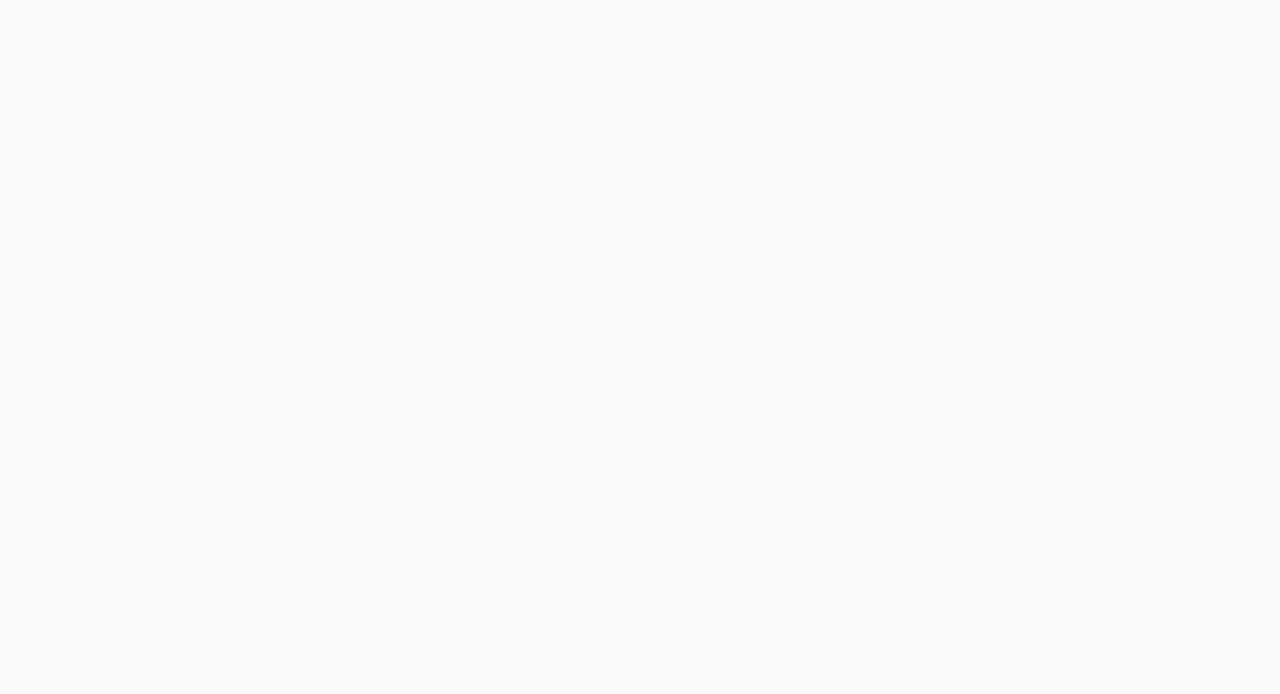
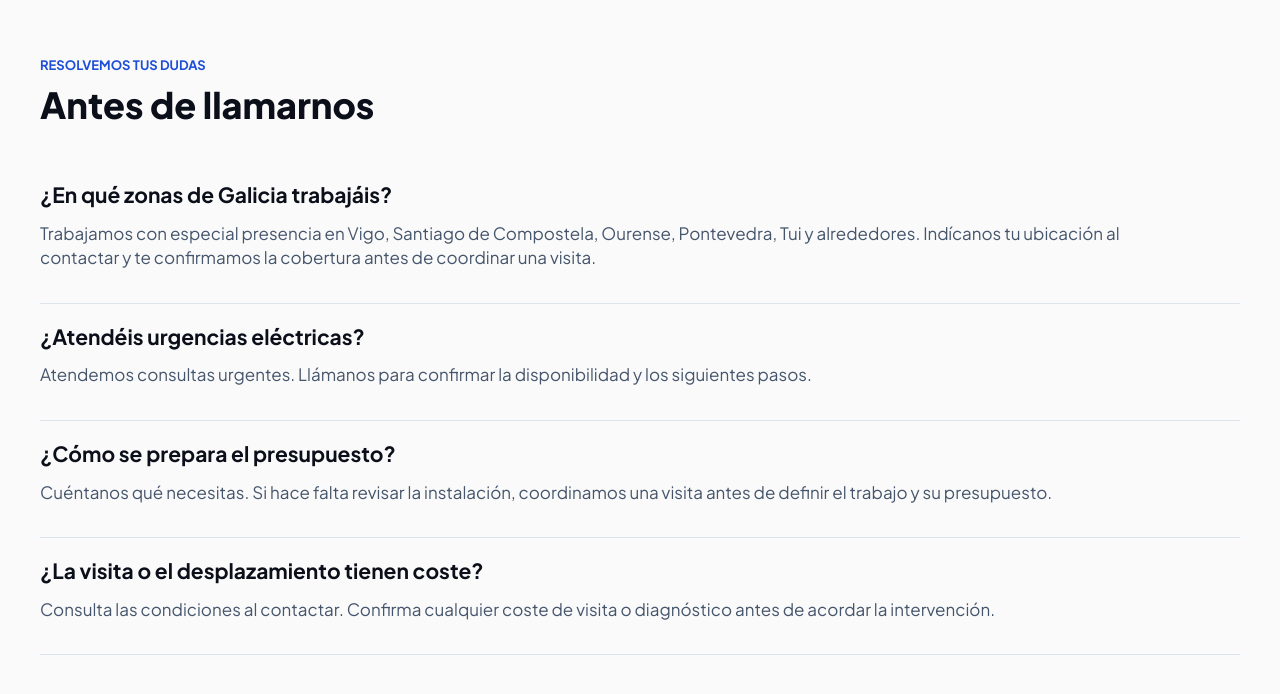
Before and after one commit to PhariusHS/lumenarWeb, a React (Vite) app: page / in a window 1280 px wide. Shown: the part 1858-2552 px from the top of the page. Before the commit the page ends 1842 px from the top, so only its background shows below. Built offline with nearby package versions, Linux system fonts and the light colour scheme.

Commit message:
feat: FAQs component

```diff
--- a/index.html
+++ b/index.html
@@ -9,7 +9,7 @@
   <!-- SEO local · Galicia (Vigo, A Coruña, Santiago, Ourense, Pontevedra, Lugo, Ferrol). Sustituir dominio y datos de contacto -->
   <title>Electricista en Galicia | Vigo, A Coruña, Santiago y Ourense</title>
   <meta name="description"
-    content="Electricistas en Galicia: instalaciones, fallas, tableros y urgencias en Vigo, A Coruña, Santiago, Ourense, Pontevedra, Lugo y Ferrol. Presupuesto claro." />
+    content="Electricistas en Galicia: instalaciones, fallas, tableros y urgencias en Vigo, A Coruña, Santiago, Ourense, Pontevedra. Presupuesto claro." />
   <link rel="canonical" href="https://www.tudominio.com/" />
   <!-- TODO CAMBIAR DOMINIO-->
   <meta name="geo.region" content="ES-GA" />
@@ -19,7 +19,7 @@
   <meta property="og:type" content="website" />
   <meta property="og:locale" content="es_ES" />
   <meta property="og:site_name" content="LUMENAR · Soluciones eléctricas" />
-  <meta property="og:title" content="Electricista en Galicia | Vigo, A Coruña, Santiago y Ourense" />
+  <meta property="og:title" content="Electricista en Galicia | Vigo, Pontevedra, Santiago y Ourense" />
   <meta property="og:description"
     content="Electricistas en Galicia: instalaciones, fallas, tableros y urgencias, con presupuesto antes de empezar." />
   <meta property="og:url" content="https://www.tudominio.com/" />
@@ -42,12 +42,10 @@
         "telephone": "+000000000",
         "areaServed": [
           { "@type": "City", "name": "Vigo" },
-          { "@type": "City", "name": "A Coruña" },
           { "@type": "City", "name": "Santiago de Compostela" },
           { "@type": "City", "name": "Ourense" },
           { "@type": "City", "name": "Pontevedra" },
-          { "@type": "City", "name": "Lugo" },
-          { "@type": "City", "name": "Ferrol" },
+          { "@type": "City", "name": "Tui" },
           { "@type": "AdministrativeArea", "name": "Galicia" }
         ],
         "address": {
--- a/src/App.jsx
+++ b/src/App.jsx
@@ -1,3 +1,4 @@
+import Faq from './components/FAQ'
 import Navbar from './components/Navbar'
 import Services from './components/Services'
 import TrustSection from './components/TrustSection'
@@ -10,6 +11,7 @@ function App() {
       <Navbar />
       <Services />
       <TrustSection />
+      <Faq />
     </>
   )
 }
--- /dev/null
+++ b/src/components/FAQ.jsx
@@ -0,0 +1,43 @@
+import { FAQS } from "../data/FAQ";
+
+// Structured data for Google SEO
+const FAQ_JSON_LD = {
+    '@context': 'https://schema.org',
+    '@type': 'FAQPage',
+    mainEntity: FAQS.map(({ question, answer }) => ({
+        '@type': 'Question',
+        name: question,
+        acceptedAnswer: { '@type': 'Answer', text: answer },
+    })),
+};
+
+export default function Faq() {
+    return (
+        <section id="faq" aria-labelledby="faq-title" className="bg-surface mx-auto">
+            <div className="mx-auto max-w-300 px-5 py-14 sm:px-8 lg:py-18 xl:px-0">
+                <p className="text-[13px] font-bold uppercase leading-[1.45] text-brand">
+                    Resolvemos tus dudas
+                </p>
+                <h2
+                    id="faq-title"
+                    className="mt-2 text-[1.75rem] font-extrabold leading-[1.2] text-ink sm:text-4xl"
+                >
+                    Antes de llamarnos
+                </h2>
+
+                <dl className="mt-10 lg:mt-13.5">
+                    {FAQS.map(({ question, answer }) => (
+                        <div key={question} className="border-b border-line pb-7 pt-4.5 first:pt-0 lg:pb-8.25">
+                            <dt className="text-xl font-bold leading-[1.45] text-ink sm:text-[21px]">{question}</dt>
+                            <dd className="mt-2.5 max-w-285 text-[17px] leading-[1.45] text-slate-600">
+                                {answer}
+                            </dd>
+                        </div>
+                    ))}
+                </dl>
+            </div>
+
+            <script type="application/ld+json">{JSON.stringify(FAQ_JSON_LD)}</script>
+        </section>
+    );
+}
--- /dev/null
+++ b/src/data/FAQ.js
@@ -0,0 +1,20 @@
+
+
+export const FAQS = [
+    {
+        question: '¿En qué zonas de Galicia trabajáis?',
+        answer: 'Trabajamos con especial presencia en Vigo, Santiago de Compostela, Ourense, Pontevedra, Tui y alrededores. Indícanos tu ubicación al contactar y te confirmamos la cobertura antes de coordinar una visita.'
+    },
+    {
+        question: '¿Atendéis urgencias eléctricas?',
+        answer: 'Atendemos consultas urgentes. Llámanos para confirmar la disponibilidad y los siguientes pasos.',
+    },
+    {
+        question: '¿Cómo se prepara el presupuesto?',
+        answer: 'Cuéntanos qué necesitas. Si hace falta revisar la instalación, coordinamos una visita antes de definir el trabajo y su presupuesto.',
+    },
+    {
+        question: '¿La visita o el desplazamiento tienen coste?',
+        answer: 'Consulta las condiciones al contactar. Confirma cualquier coste de visita o diagnóstico antes de acordar la intervención.',
+    },
+];
--- a/src/data/Services.js
+++ b/src/data/Services.js
@@ -11,7 +11,7 @@ export const SERVICES = [
             'Todo lo eléctrico de tu casa, desde un enchufe que no funciona hasta el cambio completo del tablero. Llegamos, diagnosticamos y lo resolvemos con materiales de calidad.',
         items: [
             'Instalaciones y reformas',
-            'Fallas y cortocircuitos',
+            'Iluminacion',
             'Cambio y ampliación de tableros',
             'Urgencias eléctricas',
         ],
```
